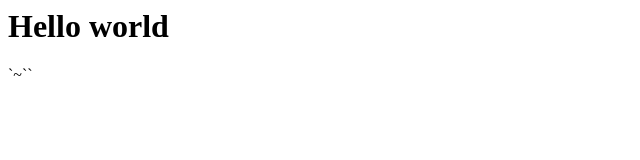
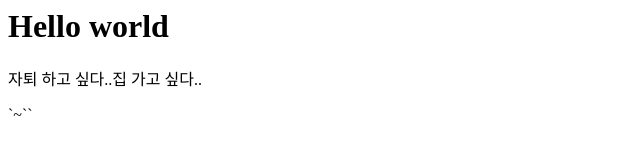
Before and after one commit to takjinwu/test-1, a plain HTML site: page index.html in a window 1280 px wide. Shown: the whole page, without its empty margins (0-640 px from the left). Drawn offline with Linux system fonts and the light colour scheme.

Commit message:
add : tag p

```diff
--- a/index.html
+++ b/index.html
@@ -7,5 +7,6 @@
 </head>
 <body>
     <h1>Hello world</h1>
+    <p>자퇴 하고 싶다..집 가고 싶다..</p>
 </body>
 </html>`~``
```
